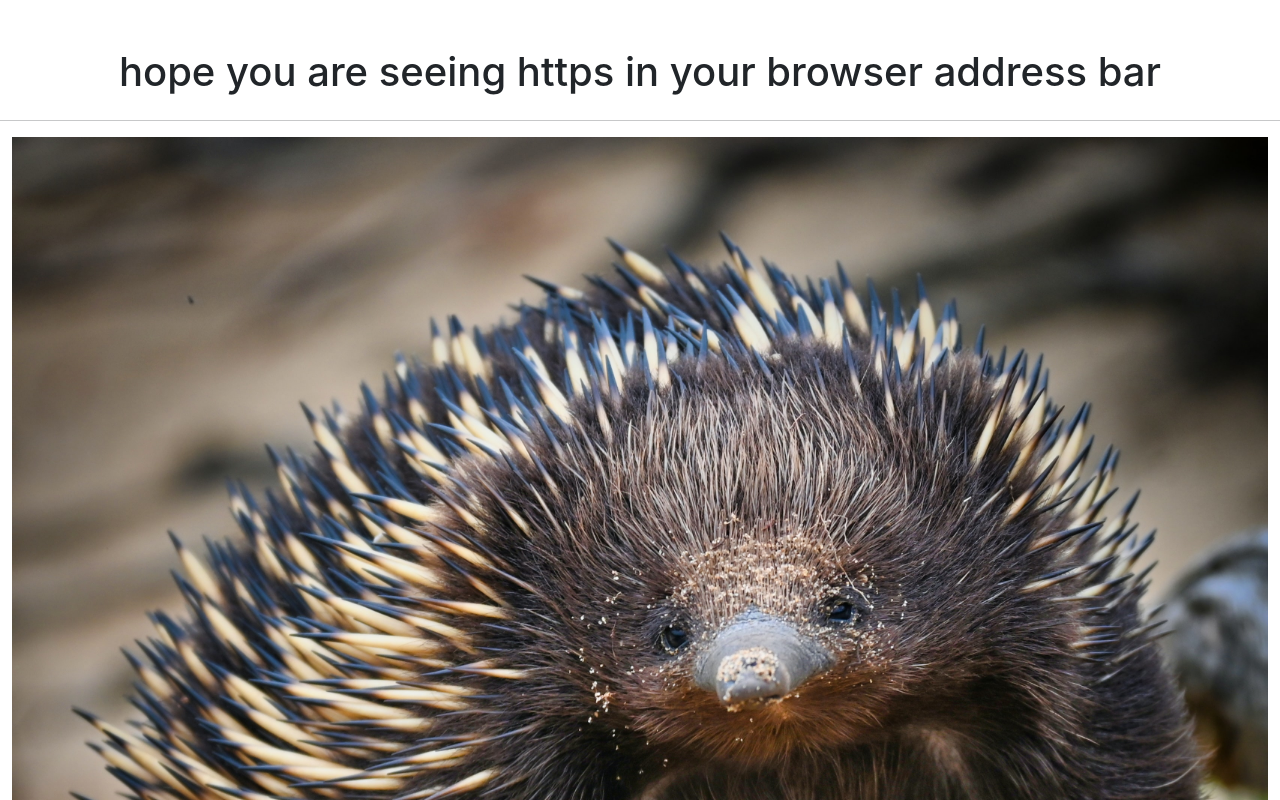
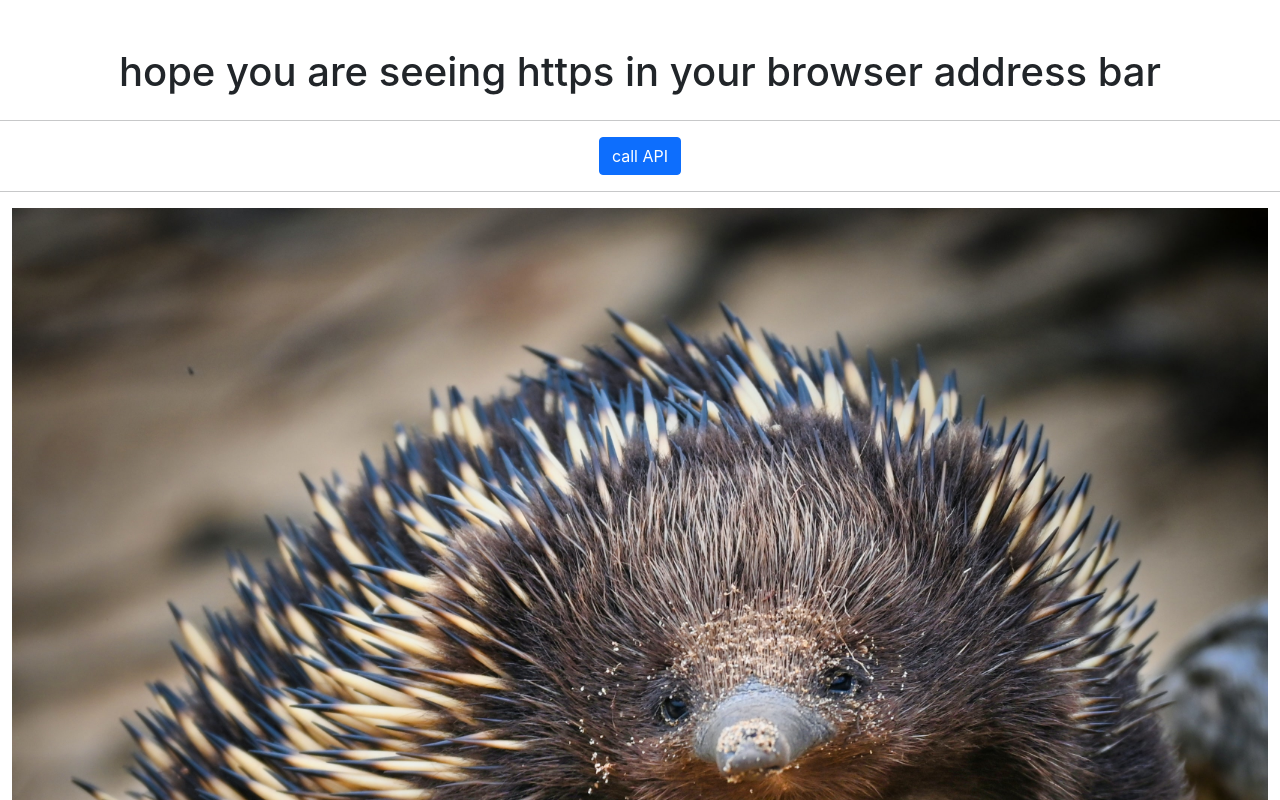
Before and after one commit to Jay-study-nildana/MovieSearch, a React (Create React App) app in the folder httpshelloworld/: page / in a window 1280 px wide. Shown: the top 800 px of the page. Built offline with nearby package versions, Linux system fonts and the light colour scheme.

Commit message:
axios simple api call working
installed axios library

connected to nasa api

got the response successfull

showed the response in the console

```diff
--- a/httpshelloworld/package.json
+++ b/httpshelloworld/package.json
@@ -6,6 +6,7 @@
     "@testing-library/jest-dom": "^5.16.5",
     "@testing-library/react": "^13.3.0",
     "@testing-library/user-event": "^13.5.0",
+    "axios": "^0.27.2",
     "react": "^18.2.0",
     "react-dom": "^18.2.0",
     "react-scripts": "5.0.1",
--- a/httpshelloworld/src/App.js
+++ b/httpshelloworld/src/App.js
@@ -1,15 +1,34 @@
 import './App.css';
+import axios from "axios";
 
 //enguerrand-blanchy-3oADW0Ptj8c-unsplash
 import localImageDiamondMoon from "./images/enguerrand-blanchy-3oADW0Ptj8c-unsplash.jpg";
 let string1 = `hope you are seeing https in your browser address bar`;
+let apikeyfromnasa = `JjP84CKefxzmg2fyAvN4zWsRyAAqg1nzrXvHdtc6`;
+let loadApodURI = `https://api.nasa.gov/planetary/apod?api_key=${apikeyfromnasa}`;
 
 function App() {
+
+
+  function callNASAAPI() {
+    //call NASA API the moment page loads.
+    //setloadmessage(stringloading);
+    axios.get(loadApodURI).then(
+        (response) => {
+            console.log(response.data);
+            //setPost(response.data);
+            //setloadmessage(stringloaded);
+        }
+    );
+}
+
   return (
     <div className="App">
       <div className="text-center hero my-5">
         {/* <img className="mb-3 app-logo" src={logo} alt="React logo" width="120" /> */}
         <h1 className="mb-4">{string1}</h1>
+        <hr></hr>
+        <button className="btn btn-primary" onClick={callNASAAPI}>call API</button>
         <hr></hr>
         <div className='container-fluid'>
           <img src={localImageDiamondMoon} className="img-fluid" alt="..."></img>
```
Also changed, not shown: 2 other files (tests, documents, lock files or other folders).
